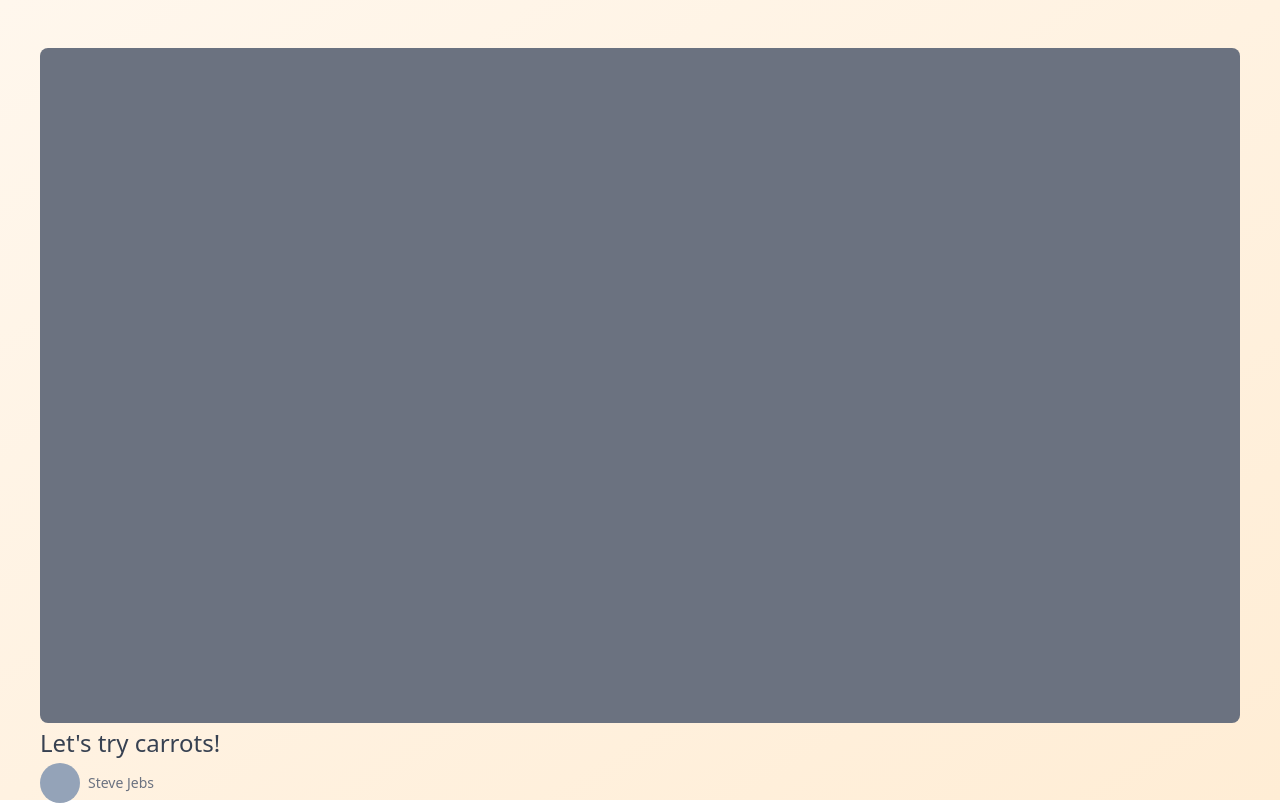
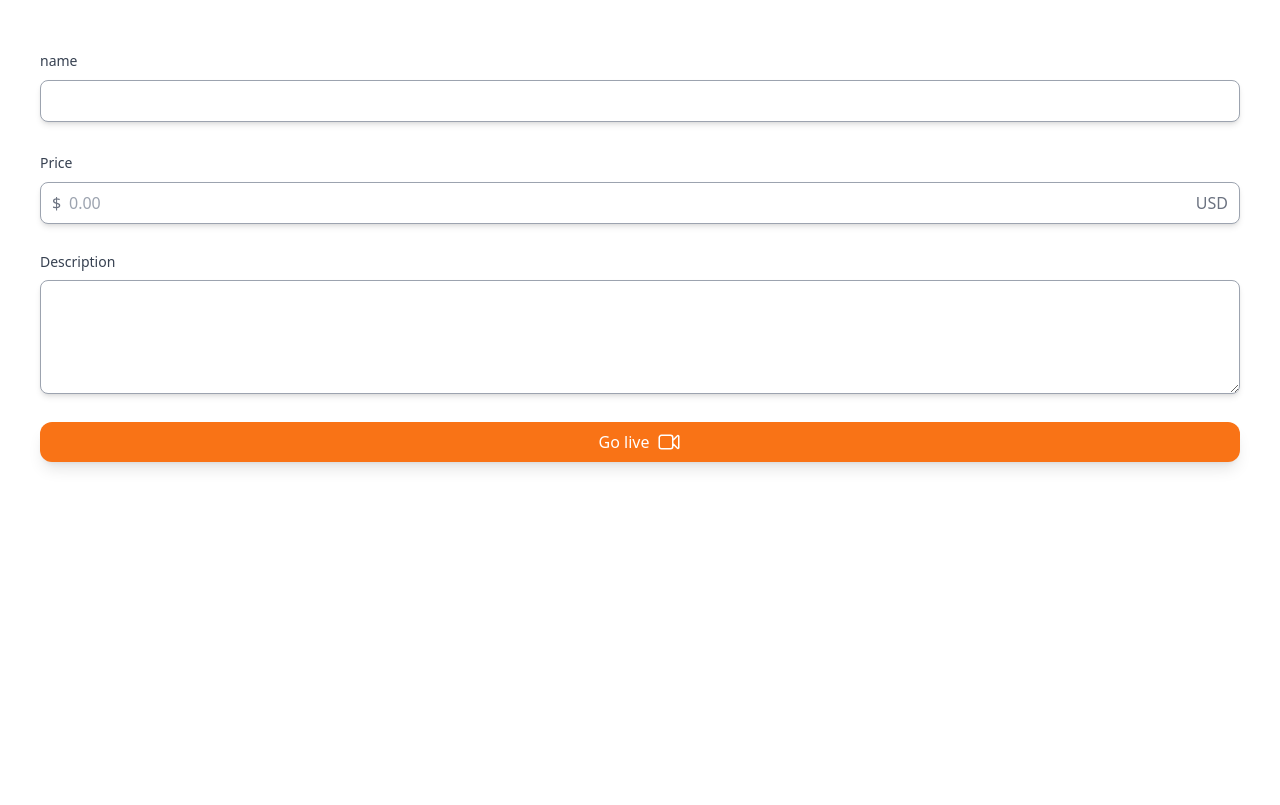
Before and after one commit to yeonvv/carrot-market, a Next.js app: page /stream/upload in a window 1280 px wide. Shown: the top 805 px of the page. Built offline with nearby package versions, Linux system fonts and the light colour scheme.

Commit message:
create stream upload

```diff
--- a/pages/chats/[id].tsx
+++ b/pages/chats/[id].tsx
@@ -99,7 +99,7 @@ const ChatDetail: NextPage = () => {
         <form className="relative flex items-center justify-center mx-auto max-w-md ">
           <input
             type="text"
-            className="appearance-none w-full rounded-full shadow-md bg-gradient-to-br from-orange-50 to-orange-100 placeholder-gray-400 border-orange-400 focus:outline-none focus:ring-orange-500 focus:border-orange-500 transition"
+            className="appearance-none w-full px-5 rounded-full shadow-md bg-gradient-to-br from-orange-50 to-orange-100 placeholder-gray-400 border-orange-400 focus:outline-none focus:ring-orange-500 focus:border-orange-500 transition"
           />
           <button type="submit" className="absolute right-2 rounded-full">
             <svg
--- a/pages/items/upload.tsx
+++ b/pages/items/upload.tsx
@@ -21,6 +21,18 @@ const Upload: NextPage = () => {
           </svg>
           <input type="file" className="hidden" />
         </label>
+      </div>
+      <div className="text-gray-700 space-y-2">
+        <label htmlFor="name" className="text-sm text-gray-700 font-medium">
+          name
+        </label>
+        <div className="flex items-center relative">
+          <input
+            id="name"
+            type="text"
+            className="appearance-none w-full pl-7 shadow-md rounded-lg placeholder-gray-400 border-gray-400 focus:outline-none focus:ring-orange-500 focus:border-orange-500 transition"
+          />
+        </div>
       </div>
       <div className="text-gray-700 space-y-2">
         <label htmlFor="price" className="text-sm text-gray-700 font-medium">
--- a/pages/stream/[id].tsx
+++ b/pages/stream/[id].tsx
@@ -2,17 +2,29 @@ import { NextPage } from "next";
 
 const StreamDetail: NextPage = () => {
   return (
-    <div className="h-[100vh] py-12 px-10 text-gray-700 bg-gradient-to-br from-orange-50 to-orange-100">
-      <div className="mb-10 space-y-1">
-        <div className="aspect-video w-full rounded-lg bg-gray-500 cursor-pointer" />
-        <div className="flex flex-col space-y-1">
-          <span className="text-2xl">Let's try carrots!</span>
-          <div className="flex items-center space-x-2">
-            <div className="w-10 h-10 rounded-full bg-slate-400 cursor-pointer" />
-            <span className="text-sm text-gray-500 font-medium cursor-pointer">
-              Steve Jebs
-            </span>
+    <div className="py-12 px-10 text-gray-700 bg-gradient-to-br from-orange-50 to-orange-100">
+      <div className="mb-10 space-y-3">
+        <div className="w-full aspect-video bg-gray-400 rounded-lg ring-2 ring-offset-2 ring-orange-100 cursor-pointer" />
+        <div className="flex items-center space-x-3 cursor-pointer">
+          <div className="w-10 h-10 rounded-full bg-slate-400 ring-2 ring-offset-1 ring-orange-100" />
+          <div className="space-y-1">
+            <p className="text-sm ">Steve Jebs</p>
+            <p className="text-xs text-gray-500">View profile &rarr;</p>
           </div>
+        </div>
+        <div className="space-y-2">
+          <h1 className="text-3xl font-bold">Galaxy S50</h1>
+          <span className="block text-xl text-gray-500 font-medium">$140</span>
+          <p className="text-base text-gray-700">
+            My money&apos;s in that office, right? If she start giving me some
+            bullshit about it ain&apos;t there, and we got to go someplace else
+            and get it, I&apos;m gonna shoot you in the head then and there.
+            Then I&apos;m gonna shoot that bitch in the kneecaps, find out where
+            my goddamn money is. She gonna tell me too. Hey, look at me when
+            I&apos;m talking to you, motherfucker. You listen: we go in there,
+            and that ni**a Winston or anybody else is in there, you the first
+            motherfucker to get shot. You understand?
+          </p>
         </div>
       </div>
       <div className="h-[50vh] pb-5 overflow-y-scroll scrollbar-hide">
@@ -77,10 +89,11 @@ const StreamDetail: NextPage = () => {
           </div>
         </div>
       </div>
+      <div className="fixed bottom-0 pb-5 w-full inset-x-0 bg-gradient-to-br from-orange-50 to-orange-100">
         <form className="relative flex items-center justify-center mx-auto max-w-md ">
           <input
             type="text"
-          className="appearance-none w-full rounded-full shadow-md bg-gradient-to-br from-orange-50 to-orange-100 placeholder-gray-400 border-orange-400 focus:outline-none focus:ring-orange-500 focus:border-orange-500 transition"
+            className="appearance-none w-full px-5 rounded-full shadow-md bg-gradient-to-br from-orange-50 to-orange-100 placeholder-gray-400 border-orange-400 focus:outline-none focus:ring-orange-500 focus:border-orange-500 transition"
           />
           <button type="submit" className="absolute right-2 rounded-full">
             <svg
@@ -98,6 +111,7 @@ const StreamDetail: NextPage = () => {
           </button>
         </form>
       </div>
+    </div>
   );
 };
 
--- /dev/null
+++ b/pages/stream/upload.tsx
@@ -0,0 +1,65 @@
+import { NextPage } from "next";
+
+const UploadStream: NextPage = () => {
+  return (
+    <div className="py-12 px-10 w-full space-y-7">
+      <form className="space-y-7 text-gray-700 select-none">
+        <div className="text-gray-700 space-y-2">
+          <label htmlFor="name" className="text-sm font-medium">
+            name
+          </label>
+          <div className="flex items-center relative">
+            <input
+              id="name"
+              type="text"
+              className="appearance-none w-full pl-7 shadow-md rounded-lg placeholder-gray-400 border-gray-400 focus:outline-none focus:ring-orange-500 focus:border-orange-500 transition"
+            />
+          </div>
+        </div>
+        <div className="space-y-2">
+          <label htmlFor="price" className="text-sm font-medium">
+            Price
+          </label>
+          <div className="flex items-center relative">
+            <span className="absolute left-3 text-gray-500">$</span>
+            <input
+              id="price"
+              type="text"
+              placeholder="0.00"
+              className="appearance-none w-full pl-7 shadow-md rounded-lg placeholder-gray-400 border-gray-400 focus:outline-none focus:ring-orange-500 focus:border-orange-500 transition"
+            />
+            <span className="absolute right-3 text-gray-500">USD</span>
+          </div>
+        </div>
+        <div className="flex flex-col space-y-2">
+          <label htmlFor="description" className="text-sm font-medium">
+            Description
+          </label>
+          <textarea
+            id="description"
+            rows={4}
+            className="appearance-none w-full shadow-md rounded-lg placeholder-gray-400 border-gray-400 focus:outline-none focus:ring-orange-500 focus:border-orange-500 transition"
+          />
+        </div>
+      </form>
+      <button className="flex justify-center w-full py-2 space-x-2 bg-orange-500 text-white font-medium rounded-xl shadow-lg hover:bg-orange-400 focus:outline-none focus:ring-2 focus:ring-offset-2 focus:ring-orange-500 transition">
+        <span>Go live</span>
+        <svg
+          xmlns="http://www.w3.org/2000/svg"
+          fill="none"
+          viewBox="0 0 24 24"
+          strokeWidth="1.5"
+          stroke="currentColor"
+          className="w-6 h-6"
+        >
+          <path
+            strokeLinecap="round"
+            d="M15.75 10.5l4.72-4.72a.75.75 0 011.28.53v11.38a.75.75 0 01-1.28.53l-4.72-4.72M4.5 18.75h9a2.25 2.25 0 002.25-2.25v-9a2.25 2.25 0 00-2.25-2.25h-9A2.25 2.25 0 002.25 7.5v9a2.25 2.25 0 002.25 2.25z"
+          />
+        </svg>
+      </button>
+    </div>
+  );
+};
+
+export default UploadStream;
```
Lines whose indentation alone changed are shown as unchanged.
